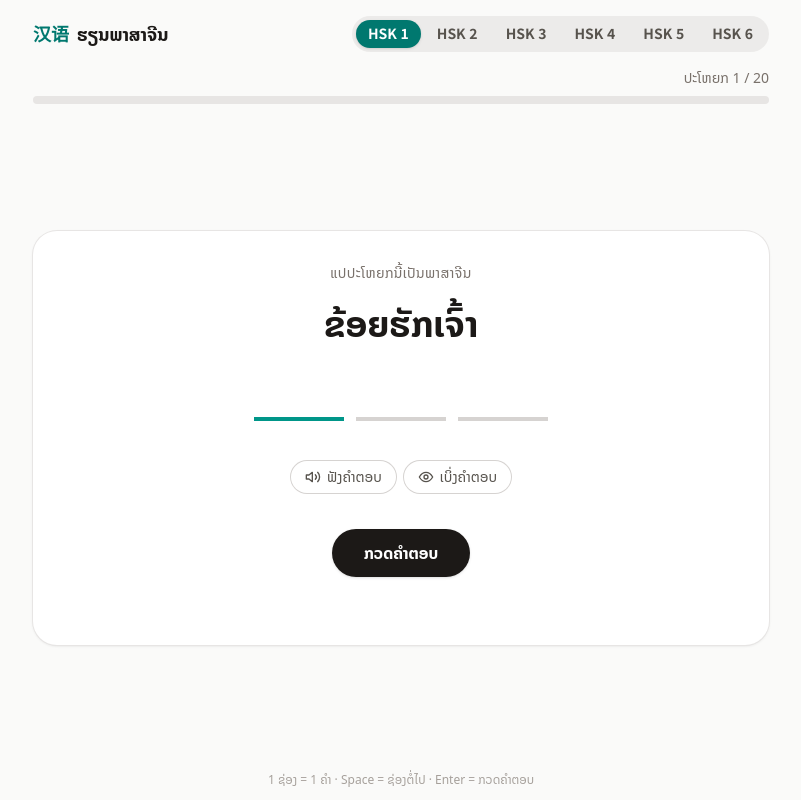
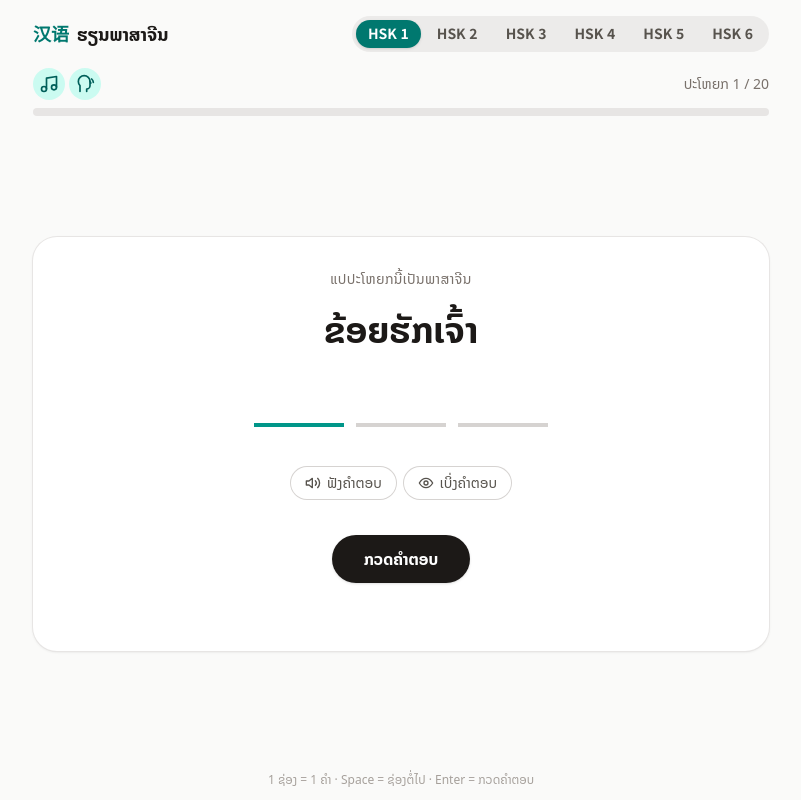
Before and after one commit to toker006-dev/HIENJIN, a React (Vite) app: page / in a window 1280 px wide. Shown: the whole page, without its empty margins (239-1040 px from the left). Built offline with nearby package versions, Linux system fonts and the light colour scheme.

Commit message:
ADD: typing , correct and wrong sound effects&& ADD:mute button

```diff
--- a/src/App.tsx
+++ b/src/App.tsx
@@ -1,6 +1,7 @@
 import { useState } from 'react'
 import { Exercise } from './components/Exercise.tsx'
 import { t } from './i18n/lo.ts'
+import { playComplete } from './lib/sfx.ts'
 import type { Sentence } from './types.ts'
 
 // Every generated level file (hsk1.json ... hsk6.json), keyed by level number.
@@ -24,9 +25,34 @@ function savedLevel(): number {
   return levels[0]
 }
 
+/** A boolean setting remembered in localStorage (defaults to on). */
+function useStoredToggle(key: string): [boolean, () => void] {
+  const [on, setOn] = useState(() => {
+    try {
+      return localStorage.getItem(key) !== 'off'
+    } catch {
+      return true
+    }
+  })
+  function toggle() {
+    setOn(!on)
+    try {
+      localStorage.setItem(key, on ? 'off' : 'on')
+    } catch {
+      // not critical
+    }
+  }
+  return [on, toggle]
+}
+
+const toggleButton =
+  'rounded-full p-1.5 transition aria-pressed:bg-teal-100 aria-pressed:text-teal-800 text-stone-400 hover:text-stone-700'
+
 export default function App() {
   const [level, setLevel] = useState(savedLevel)
   const [index, setIndex] = useState(0)
+  const [sfx, toggleSfx] = useStoredToggle('sound-effects')
+  const [voice, toggleVoice] = useStoredToggle('voice')
   const sentences = sentencesByLevel.get(level)!
 
   function chooseLevel(next: number) {
@@ -37,6 +63,12 @@ export default function App() {
     } catch {
       // not critical
     }
+  }
+
+  function next() {
+    // Finishing the last sentence of the level gets a fanfare.
+    if (index + 1 === sentences.length && sfx) playComplete()
+    setIndex(index + 1)
   }
 
   const done = index >= sentences.length
@@ -67,7 +99,26 @@ export default function App() {
       </header>
 
       <div className="mx-auto w-full max-w-3xl px-4 pt-4">
-        <div className="mb-2 flex justify-end">
+        <div className="mb-2 flex items-center justify-between">
+          <div className="flex gap-1">
+            <button onClick={toggleSfx} aria-pressed={sfx} aria-label={t.soundEffects} title={t.soundEffects} className={toggleButton}>
+              {/* music note; crossed out when off */}
+              <svg viewBox="0 0 24 24" className="size-5" fill="none" stroke="currentColor" strokeWidth="2" strokeLinecap="round" strokeLinejoin="round">
+                <path d="M9 18V5l12-2v13" />
+                <circle cx="6" cy="18" r="3" />
+                <circle cx="18" cy="16" r="3" />
+                {!sfx && <path d="m2 2 20 20" />}
+              </svg>
+            </button>
+            <button onClick={toggleVoice} aria-pressed={voice} aria-label={t.voice} title={t.voice} className={toggleButton}>
+              {/* speaking head; crossed out when off */}
+              <svg viewBox="0 0 24 24" className="size-5" fill="none" stroke="currentColor" strokeWidth="2" strokeLinecap="round" strokeLinejoin="round">
+                <path d="M14 21v-3a4 4 0 0 0 4-4V9A7 7 0 0 0 4 9c0 3 1 4 2 5v7" />
+                <path d="M20 6a6 6 0 0 1 2 4M18 9a3 3 0 0 1 1 2" />
+                {!voice && <path d="m2 2 20 20" />}
+              </svg>
+            </button>
+          </div>
           <span className="font-lao text-sm text-stone-500">
             {t.progress(Math.min(index + 1, sentences.length), sentences.length)}
           </span>
@@ -93,7 +144,7 @@ export default function App() {
               </button>
             </div>
           ) : (
-            <Exercise key={`${level}-${sentences[index].id}`} sentence={sentences[index]} onNext={() => setIndex((i) => i + 1)} />
+            <Exercise key={`${level}-${sentences[index].id}`} sentence={sentences[index]} onNext={next} sfx={sfx} voice={voice} />
           )}
         </div>
       </main>
--- a/src/components/Exercise.tsx
+++ b/src/components/Exercise.tsx
@@ -1,6 +1,7 @@
 import { useEffect, useRef, useState, type KeyboardEvent } from 'react'
 import { t } from '../i18n/lo.ts'
 import { isCorrect } from '../lib/answer.ts'
+import { playCorrect, playType, playWrong } from '../lib/sfx.ts'
 import { canSpeak, speak } from '../lib/speech.ts'
 import type { Sentence } from '../types.ts'
 import { WordCard } from './WordCard.tsx'
@@ -10,7 +11,13 @@ type Status = 'idle' | 'correct' | 'wrong'
 interface Props {
   sentence: Sentence
   onNext: () => void
+  /** Typing / correct / wrong sound effects on. */
+  sfx: boolean
+  /** Read the sentence aloud when it is solved. */
+  voice: boolean
 }
+
+const MODIFIER_KEYS = new Set(['Shift', 'Control', 'Alt', 'Meta', 'CapsLock', 'Tab'])
 
 const blankStyles: Record<Status, string> = {
   idle: 'border-stone-300 text-stone-900 focus:border-teal-600',
@@ -22,7 +29,7 @@ const hintButton =
   'font-lao inline-flex items-center gap-1.5 rounded-full px-3.5 py-1.5 text-sm font-medium text-stone-600 ring-1 ring-stone-300 transition hover:bg-stone-100 hover:text-stone-900 aria-pressed:bg-amber-50 aria-pressed:text-amber-700 aria-pressed:ring-amber-300'
 
 /** One sentence: the Lao prompt plus one input per Chinese word. Remount (via `key`) for each new sentence. */
-export function Exercise({ sentence, onNext }: Props) {
+export function Exercise({ sentence, onNext, sfx, voice }: Props) {
   const [answers, setAnswers] = useState(() => sentence.words.map(() => ''))
   const [statuses, setStatuses] = useState<Status[]>(() => sentence.words.map(() => 'idle'))
   const [solved, setSolved] = useState(false)
@@ -30,8 +37,11 @@ export function Exercise({ sentence, onNext }: Props) {
   const nextButton = useRef<HTMLButtonElement>(null)
   const [revealed, setRevealed] = useState(false)
   const lastFocused = useRef(0)
+  const lastKeyAt = useRef(0)
+  const speakTimer = useRef<number>(undefined)
 
   useEffect(() => inputs.current[0]?.focus(), [])
+  useEffect(() => () => clearTimeout(speakTimer.current), [])
   useEffect(() => {
     if (solved) nextButton.current?.focus()
   }, [solved])
@@ -42,8 +52,15 @@ export function Exercise({ sentence, onNext }: Props) {
     const result = sentence.words.map((word, i): Status => (isCorrect(answers[i], word) ? 'correct' : 'wrong'))
     setStatuses(result)
     const firstWrong = result.indexOf('wrong')
-    if (firstWrong === -1) setSolved(true)
-    else inputs.current[firstWrong]?.focus()
+    if (firstWrong === -1) {
+      setSolved(true)
+      if (sfx) playCorrect()
+      // Let the chime finish before the voice starts.
+      if (voice && canSpeak) speakTimer.current = window.setTimeout(() => speak(sentence.words.join('')), sfx ? 450 : 0)
+    } else {
+      if (sfx) playWrong()
+      inputs.current[firstWrong]?.focus()
+    }
   }
 
   function focusBlank(i: number) {
@@ -56,14 +73,23 @@ export function Exercise({ sentence, onNext }: Props) {
     focusBlank(lastFocused.current)
   }
 
-  function handleChange(i: number, value: string) {
+  function handleChange(i: number, value: string, at: number) {
+    // Some phone keyboards send no key events, so click here unless a key press just did.
+    if (sfx && at - lastKeyAt.current > 100) playType()
     setAnswers((prev) => prev.map((a, j) => (j === i ? value : a)))
     setStatuses((prev) => prev.map((s, j) => (j === i ? 'idle' : s)))
   }
 
   function handleKeyDown(e: KeyboardEvent<HTMLInputElement>, i: number) {
+    const composing = e.nativeEvent.isComposing || e.keyCode === 229
+    // Enter outside the IME plays the correct/wrong sound instead of a click.
+    if (sfx && !MODIFIER_KEYS.has(e.key) && (composing || e.key !== 'Enter')) {
+      lastKeyAt.current = e.timeStamp
+      playType()
+    }
+
     // While a Chinese IME is composing, Enter/Space/Backspace belong to the IME.
-    if (e.nativeEvent.isComposing || e.keyCode === 229) return
+    if (composing) return
 
     if (e.key === 'Enter') {
       e.preventDefault()
@@ -94,7 +120,7 @@ export function Exercise({ sentence, onNext }: Props) {
                 inputs.current[i] = el
               }}
               value={answers[i]}
-              onChange={(e) => handleChange(i, e.target.value)}
+              onChange={(e) => handleChange(i, e.target.value, e.timeStamp)}
               onKeyDown={(e) => handleKeyDown(e, i)}
               onFocus={() => (lastFocused.current = i)}
               readOnly={solved}
--- a/src/i18n/lo.ts
+++ b/src/i18n/lo.ts
@@ -2,6 +2,8 @@ import type { PartOfSpeech } from '../types.ts'
 
 // Lao UI strings (Lao is the default interface language).
 export const t = {
+  soundEffects: 'ສຽງປະກອບ (ພິມ / ຖືກ / ຜິດ)',
+  voice: 'ສຽງອ່ານປະໂຫຍກເມື່ອຕອບຖືກ',
   listenAnswer: 'ຟັງຄຳຕອບ',
   showAnswer: 'ເບິ່ງຄຳຕອບ',
   hideAnswer: 'ເຊື່ອງຄຳຕອບ',
--- /dev/null
+++ b/src/lib/sfx.ts
@@ -0,0 +1,77 @@
+// Sound effects generated with the Web Audio API - no audio files needed.
+// To use real recordings later, replace a function body with `new Audio('/sounds/x.mp3').play()`.
+
+let ctx: AudioContext | null = null
+let noise: AudioBuffer | null = null
+
+/** Browsers only allow audio after a user gesture; every call here comes from a key press or click. */
+function audio(): AudioContext | null {
+  if (typeof AudioContext === 'undefined') return null
+  ctx ??= new AudioContext()
+  if (ctx.state === 'suspended') void ctx.resume()
+  return ctx
+}
+
+function tone(ac: AudioContext, freq: number, start: number, duration: number, volume: number, type: OscillatorType) {
+  const osc = ac.createOscillator()
+  const gain = ac.createGain()
+  osc.type = type
+  osc.frequency.setValueAtTime(freq, start)
+  gain.gain.setValueAtTime(volume, start)
+  gain.gain.exponentialRampToValueAtTime(0.001, start + duration)
+  osc.connect(gain).connect(ac.destination)
+  osc.start(start)
+  osc.stop(start + duration)
+  return osc
+}
+
+/** Soft key click: a very short burst of filtered noise, pitch varied a little so fast typing sounds natural. */
+export function playType() {
+  const ac = audio()
+  if (!ac) return
+  if (!noise) {
+    noise = ac.createBuffer(1, ac.sampleRate * 0.03, ac.sampleRate)
+    const data = noise.getChannelData(0)
+    for (let i = 0; i < data.length; i++) data[i] = Math.random() * 2 - 1
+  }
+  const now = ac.currentTime
+  const src = ac.createBufferSource()
+  const filter = ac.createBiquadFilter()
+  const gain = ac.createGain()
+  src.buffer = noise
+  filter.type = 'bandpass'
+  filter.frequency.value = 1800 + Math.random() * 1200
+  filter.Q.value = 1.5
+  gain.gain.setValueAtTime(0.25, now)
+  gain.gain.exponentialRampToValueAtTime(0.001, now + 0.03)
+  src.connect(filter).connect(gain).connect(ac.destination)
+  src.start(now)
+}
+
+/** Rising two-note chime. */
+export function playCorrect() {
+  const ac = audio()
+  if (!ac) return
+  const now = ac.currentTime
+  tone(ac, 659.25, now, 0.18, 0.25, 'sine') // E5
+  tone(ac, 987.77, now + 0.12, 0.35, 0.25, 'sine') // B5
+}
+
+/** Little fanfare for finishing a level: rising C-E-G-C arpeggio, then the chord rings out. */
+export function playComplete() {
+  const ac = audio()
+  if (!ac) return
+  const now = ac.currentTime
+  const notes = [523.25, 659.25, 783.99, 1046.5] // C5 E5 G5 C6
+  notes.forEach((freq, i) => tone(ac, freq, now + i * 0.11, 0.25, 0.2, 'triangle'))
+  notes.forEach((freq) => tone(ac, freq, now + 0.5, 0.9, 0.12, 'sine'))
+}
+
+/** Short, low falling buzz. */
+export function playWrong() {
+  const ac = audio()
+  if (!ac) return
+  const now = ac.currentTime
+  const osc = tone(ac, 180, now, 0.25, 0.25, 'triangle')
+  osc.frequency.exponentialRampToValueAtTime(110, now + 0.25)
+}
```
